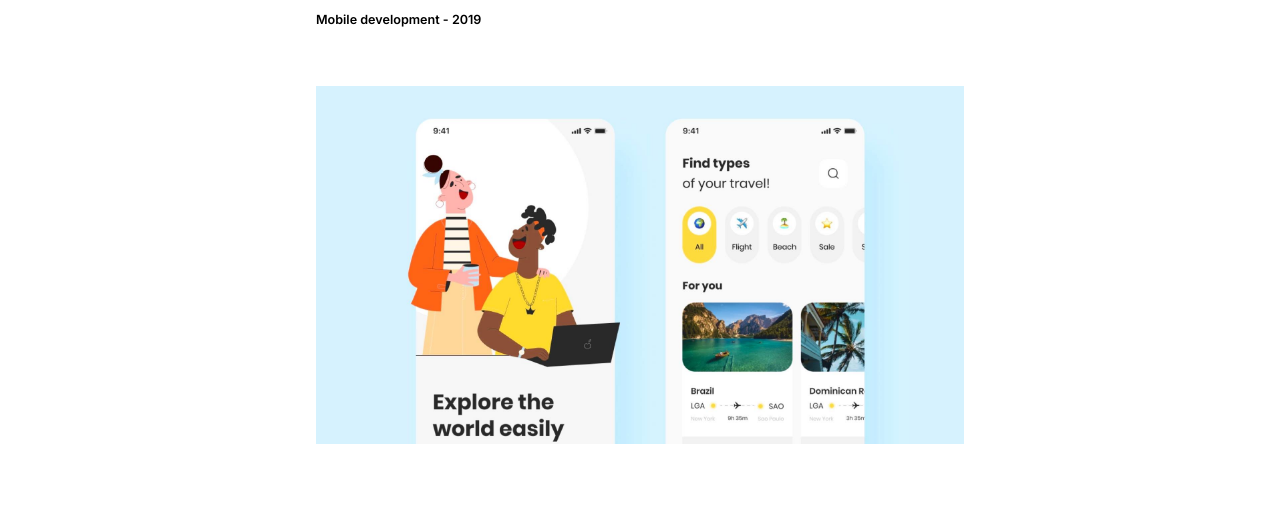
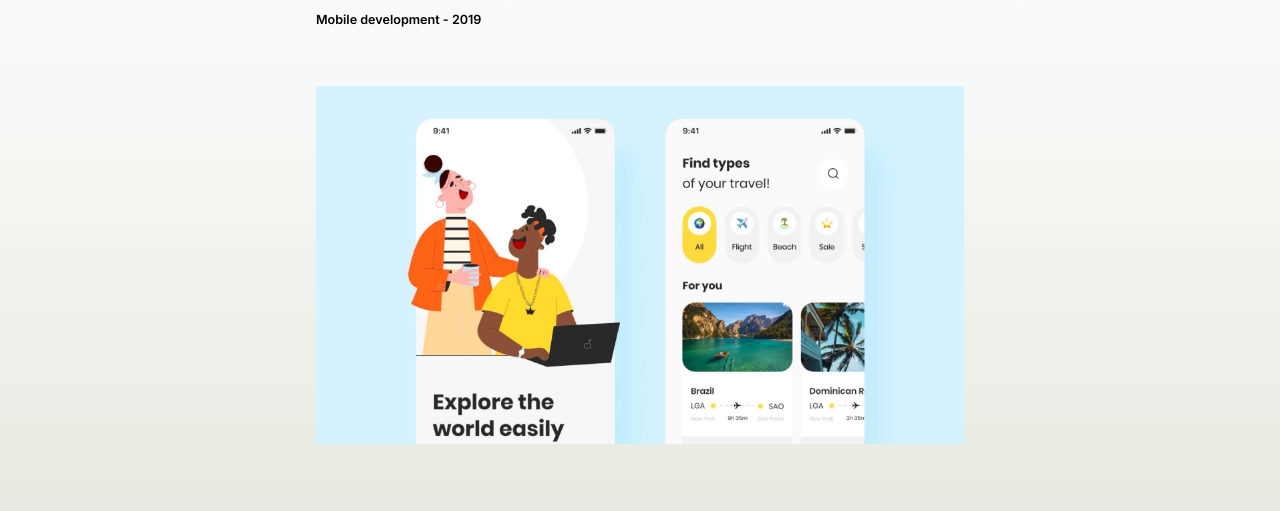
Before and after one commit to adrewtran117/adrewtran117.github.io, a plain HTML site: page works-setails.html in a window 1280 px wide. Shown: the part 234-745 px from the top of the page. Drawn offline with nearby package versions, Linux system fonts and the light colour scheme.

Commit message:
gradient

```diff
--- a/assets/css/main.css
+++ b/assets/css/main.css
@@ -13,9 +13,17 @@ Theme Name: Jason Stroff
 /*--------------------------------------------------------------
 >>> TABLE OF CONTENTS:
 ----------------------------------------------------------------*/
-html {font-family: 'Inter', sans-serif;background-color:#d0eab7}
-body {font-family: 'Inter', sans-serif;overflow-x: hidden; background-color:#FFF; font-weight:400;font-style: normal; color:#373737; font-size:14px; zoom: 70%}
-a,a:hover,a:focus,i,input,button,input:focus,.transition {text-decoration: none;outline: none;transition-delay: 0s;transition-duration: 0.4s;transition-property: all;transition-timing-function: ease;box-shadow: none;}
+html {font-family: 'Inter', sans-serif;background-color:#ffffff}
+body {
+    font-family: 'Inter', sans-serif;
+    overflow-x: hidden;
+    background: linear-gradient(to bottom, #FFFFFF, #9CAF88); /* White to sage green gradient */
+    font-weight: 400;
+    font-style: normal;
+    color: #373737;
+    font-size: 14px;
+    zoom: 70%;
+}a,a:hover,a:focus,i,input,button,input:focus,.transition {text-decoration: none;outline: none;transition-delay: 0s;transition-duration: 0.4s;transition-property: all;transition-timing-function: ease;box-shadow: none;}
 a{color: #000}
 iframe {border: 0;outline: none;}
 ::-moz-selection {background:#000;text-shadow: none;color:#FFF}
```
